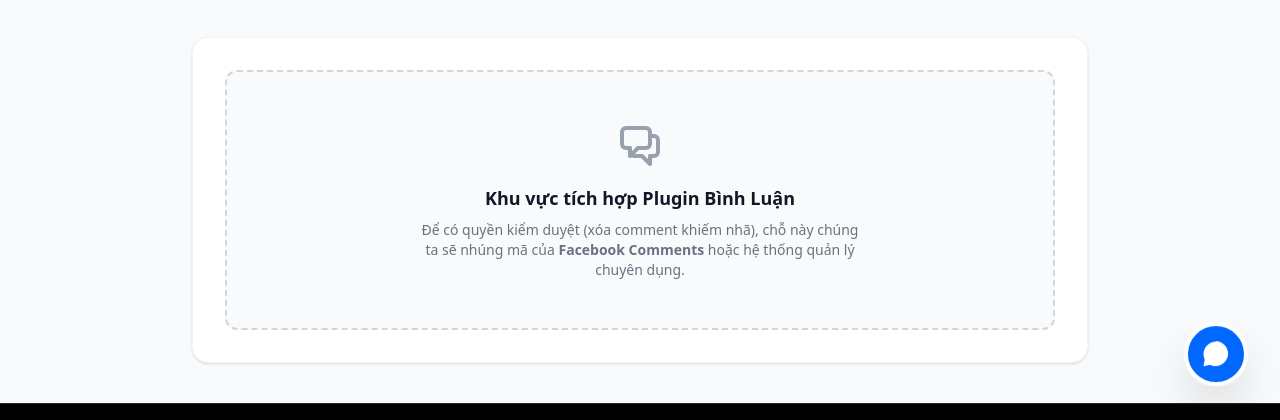
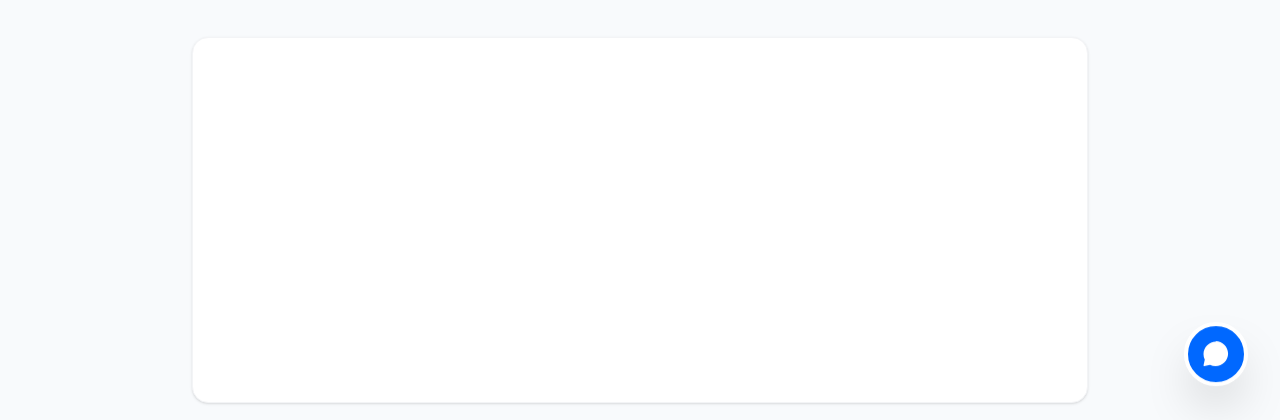
Before and after one commit to dotienminh6-svg/Cua-hang-cua-minh, a Next.js app: page / in a window 1280 px wide. Both pictures are taken after a click on the button "CỘNG ĐỒNG". Shown: the part 372-792 px from the top of the page. Built offline with nearby package versions, Linux system fonts and the light colour scheme.

Commit message:
them commen

```diff
--- a/app/layout.tsx
+++ b/app/layout.tsx
@@ -1,6 +1,7 @@
 import type { Metadata } from "next";
 import { Montserrat } from "next/font/google"; // Font này tròn và rất sang
 import "./globals.css";
+import Script from 'next/script'; // Thêm dòng này ở trên cùng
 
 const montserrat = Montserrat({
   subsets: ["latin", "vietnamese"],
@@ -8,19 +9,22 @@ const montserrat = Montserrat({
   variable: "--font-montserrat",
 });
 
-export const metadata: Metadata = {
-  title: "AllInOneVN",
-  description: "Dịch vụ mua hộ hàng quốc tế",
-};
-
-export default function RootLayout({
-  children,
-}: {
-  children: React.ReactNode;
-}) {
+export default function RootLayout({ children }: { children: React.ReactNode }) {
   return (
     <html lang="vi">
-      <body className={`${montserrat.className} antialiased`}>
+      <body>
+        {/* Hệ thống nền của Facebook */}
+        <div id="fb-root"></div>
+
+        {/* Nhúng bộ SDK của Facebook */}
+        <Script
+          async
+          defer
+          crossOrigin="anonymous"
+          src="https://connect.facebook.net/vi_VN/sdk.js#xfbml=1&version=v19.0&appId=1516496857148063"
+          strategy="lazyOnload"
+        />
+
         {children}
       </body>
     </html>
--- a/app/page.tsx
+++ b/app/page.tsx
@@ -299,15 +299,15 @@ function HomeContent() {
             <div className="max-w-4xl mx-auto bg-white p-8 rounded-2xl shadow-sm border border-gray-100">
 
               {/* Nơi nhúng Plugin Bình luận (Cho phép bạn quản lý, Xóa, Phê duyệt) */}
-              <div className="w-full bg-gray-50 border-2 border-dashed border-gray-300 rounded-xl p-12 text-center">
-                <svg className="mx-auto h-12 w-12 text-gray-400 mb-4" fill="none" viewBox="0 0 24 24" stroke="currentColor">
-                  <path strokeLinecap="round" strokeLinejoin="round" strokeWidth={2} d="M17 8h2a2 2 0 012 2v6a2 2 0 01-2 2h-2v4l-4-4H9a1.994 1.994 0 01-1.414-.586m0 0L11 14h4a2 2 0 002-2V6a2 2 0 00-2-2H5a2 2 0 00-2 2v6a2 2 0 002 2h2v4l.586-.586z" />
-                </svg>
-                <h3 className="text-lg font-bold text-gray-900">Khu vực tích hợp Plugin Bình Luận</h3>
-                <p className="text-gray-500 text-sm mt-2 max-w-md mx-auto">
-                  Để có quyền kiểm duyệt (xóa comment khiếm nhã), chỗ này chúng ta sẽ nhúng mã của <strong>Facebook Comments</strong> hoặc hệ thống quản lý chuyên dụng.
-                </p>
-              </div>
+              <div className="w-full bg-white rounded-xl p-4 flex justify-center min-h-[300px]">
+                {/* Đây là khung bình luận thật sẽ hiển thị */}
+                <div
+                  className="fb-comments"
+                  data-href="https://allinonevn.com"
+                  data-width="100%"
+                  data-numposts="10"
+                ></div>
+             </div>
 
             </div>
           </div>
```
